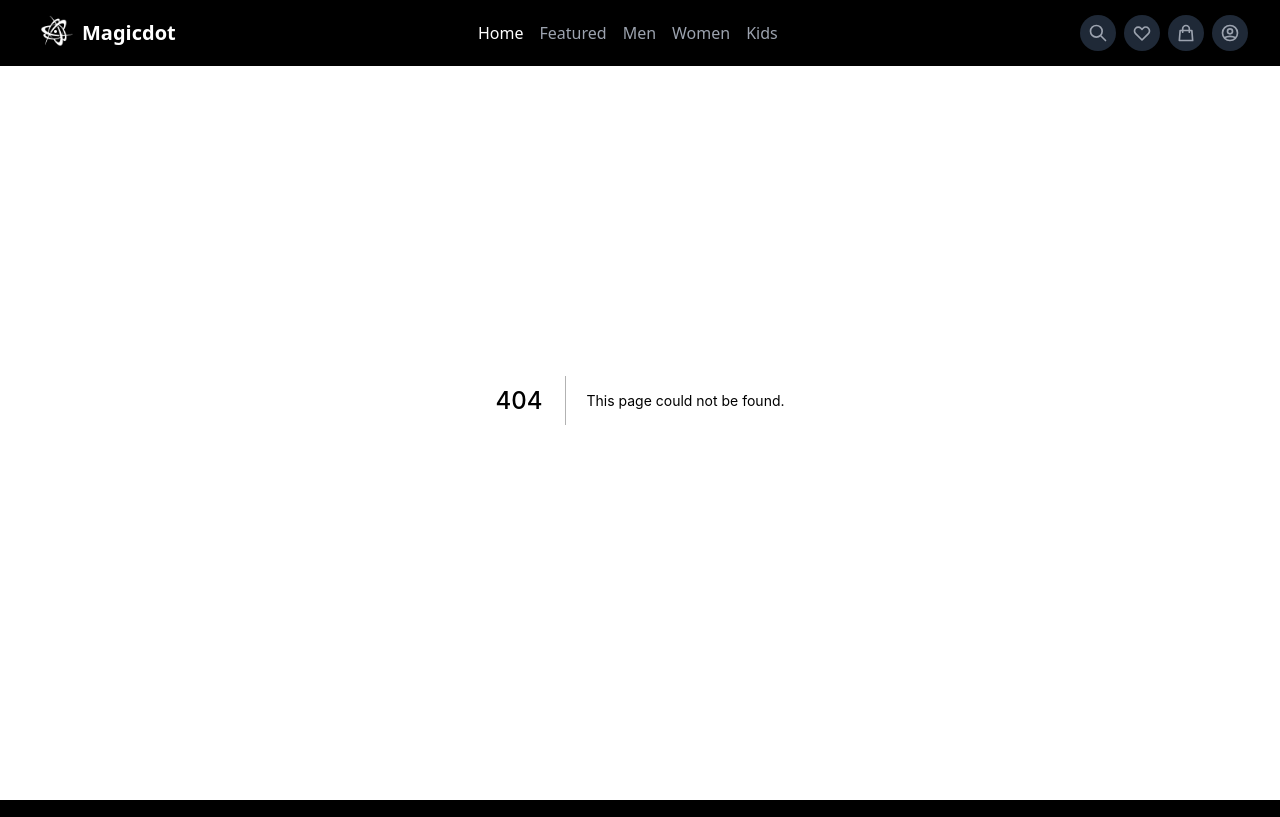
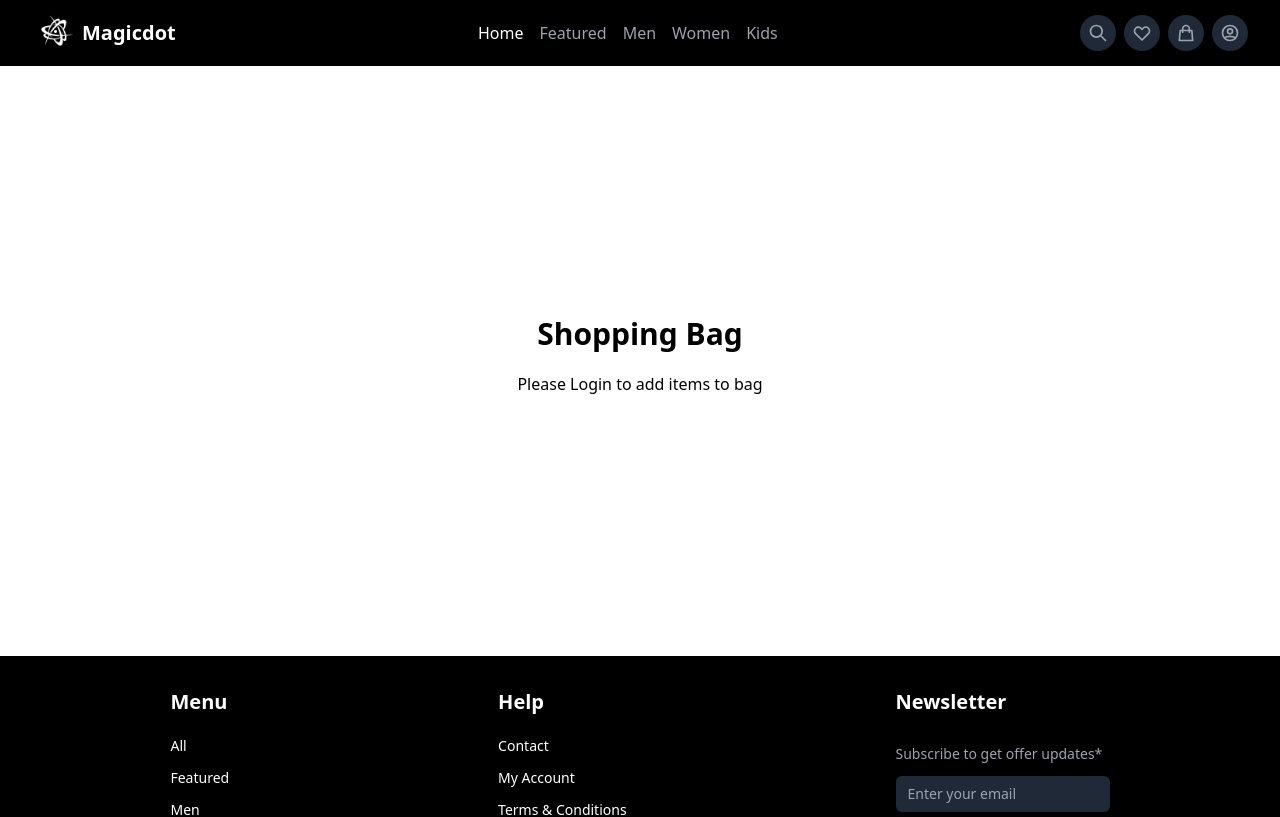
Before and after one commit to NSVEGUR/magic-dot, a Next.js app in the folder apps/client/: page /shoppingbag in a window 1280 px wide. Before the commit this address had no page. Shown: the top 817 px of the page. Built offline with nearby package versions, Linux system fonts and the light colour scheme.

Commit message:
added initial setup for wishlist and bag pages

```diff
--- a/apps/client/src/components/Header/Navbar.tsx
+++ b/apps/client/src/components/Header/Navbar.tsx
@@ -1,5 +1,6 @@
 import React from 'react'
 import Image from 'next/image'
+import Link from 'next/link'
 
 var lastScrollTop = 0
 
@@ -26,7 +27,7 @@ const Navbar = () => {
   }, [])
   return (
     <>
-      <nav className="navbar-top fixed top-0 z-[999] w-full overflow-x-hidden bg-black text-white transition duration-300">
+      <nav className="navbar-top fixed top-0 z-[999] w-full overflow-x-hidden bg-black text-white transition duration-500">
         <div className="flex justify-between px-2 py-2 md:px-8">
           <div className="logo">
             <a href="#" className="flex items-center">
@@ -43,9 +44,9 @@ const Navbar = () => {
             </a>
           </div>
           <div className="primary-nav hidden items-center space-x-4 md:flex">
-            <a href="#" className="text-white">
-              Home
-            </a>
+            <Link href="/" passHref>
+              <span className="cursor-pointer text-white">Home</span>
+            </Link>
             <a href="#" className="text-gray-400 hover:text-white">
               Featured
             </a>
@@ -61,8 +62,8 @@ const Navbar = () => {
           </div>
           <div className="secondary-nav hidden items-center space-x-2 md:flex">
             <button
-              className="rounded-full bg-gray-800 p-2 text-gray-400 transition duration-300 hover:rotate-[360deg] hover:bg-white hover:text-black"
-              onClick={() => {
+              className="secondary-nav-link"
+              onClick={function () {
                 document.querySelector('.search-bar').classList.toggle('hidden')
               }}
             >
@@ -81,10 +82,8 @@ const Navbar = () => {
                 ></path>
               </svg>
             </button>
-            <a
-              href="#"
-              className="rounded-full bg-gray-800 p-2 text-gray-400 transition duration-300 hover:rotate-[360deg] hover:bg-white hover:text-black"
-            >
+            <Link href="/wishlist" passHref>
+              <span className="secondary-nav-link">
                 <svg
                   className="h-5 w-5"
                   fill="none"
@@ -99,11 +98,10 @@ const Navbar = () => {
                     d="M4.318 6.318a4.5 4.5 0 000 6.364L12 20.364l7.682-7.682a4.5 4.5 0 00-6.364-6.364L12 7.636l-1.318-1.318a4.5 4.5 0 00-6.364 0z"
                   ></path>
                 </svg>
-            </a>
-            <a
-              href="#"
-              className="rounded-full bg-gray-800 p-2 text-gray-400 transition duration-300 hover:rotate-[360deg] hover:bg-white hover:text-black"
-            >
+              </span>
+            </Link>
+            <Link href="/shoppingbag" passHref>
+              <span className="secondary-nav-link">
                 <svg
                   className="h-5 w-5"
                   fill="none"
@@ -118,9 +116,10 @@ const Navbar = () => {
                     d="M16 11V7a4 4 0 00-8 0v4M5 9h14l1 12H4L5 9z"
                   ></path>
                 </svg>
-            </a>
+              </span>
+            </Link>
             <button
-              className="rounded-full bg-gray-800 p-2 text-gray-400 transition duration-300 hover:rotate-[360deg] hover:bg-white hover:text-black"
+              className="secondary-nav-link"
               onClick={() => {
                 document.querySelector('.login-form').classList.remove('hidden')
               }}
--- a/apps/client/src/components/Slider/InfiniteSlider.tsx
+++ b/apps/client/src/components/Slider/InfiniteSlider.tsx
@@ -5,7 +5,7 @@ type infiniteSlider = {
   backgroundColor: string
   textColor: string
   textBackgroundColor: string
-  direction: string
+  animation: string
 }
 
 const InfiniteSlider = (props: infiniteSlider) => {
@@ -14,7 +14,7 @@ const InfiniteSlider = (props: infiniteSlider) => {
       className={`h-72 w-full overflow-hidden md:h-96 ${props.backgroundColor}`}
     >
       <article
-        className={`${props.direction} flex h-full w-[900%] ${props.backgroundColor} md:w-[400%]`}
+        className={`${props.animation} flex h-full w-[900%] ${props.backgroundColor} md:w-[400%]`}
       >
         <div>
           <ul
--- a/apps/client/src/components/Slider/PaginatedSlider.tsx
+++ b/apps/client/src/components/Slider/PaginatedSlider.tsx
@@ -17,8 +17,6 @@ const PaginatedSlider = () => {
       dots.forEach(dot => {
         dot.classList.remove('dots__dot--active')
       })
-      // eslint-disable-next-line no-console
-      console.log(slide)
       document
         .querySelector(`.dots__dot--div[data-slide="${slide}"]`)
         .classList.add('dots__dot--active')
@@ -74,9 +72,9 @@ const PaginatedSlider = () => {
     }
 
     const startAutoSlider = () => {
-      if (!autoSlider) {
-        autoSlider = setInterval(nextSlide, 3000)
-      }
+      // if (!autoSlider) {
+      //   autoSlider = setInterval(nextSlide, 3000)
+      // }
     }
 
     const stopAutoSlider = () => {
--- a/apps/client/src/pages/_app.tsx
+++ b/apps/client/src/pages/_app.tsx
@@ -6,12 +6,12 @@ import Footer from 'src/components/Footer/Footer'
 
 const MyApp = ({ Component, pageProps }: AppProps) => {
   return (
-    <>
+    <main className="mt-14">
       <Component {...pageProps} className="mt-10"></Component>
       <Header></Header>
       <Auth></Auth>
       <Footer></Footer>
-    </>
+    </main>
   )
 }
 
--- a/apps/client/src/pages/index.tsx
+++ b/apps/client/src/pages/index.tsx
@@ -7,7 +7,7 @@ import InfiniteSlider from '../components/Slider/InfiniteSlider'
 
 const Home: NextPage = () => {
   return (
-    <main className="mt-14">
+    <>
       <Head>
         <title>Magicdot | Online Shopping store</title>
         <Favicon></Favicon>
@@ -166,7 +166,7 @@ const Home: NextPage = () => {
           backgroundColor: 'bg-white',
           textColor: 'text-white',
           textBackgroundColor: 'bg-black',
-          direction: 'infinite-slide-straight',
+          animation: 'animate-[bannermove_20s_linear_infinite_alternate]',
         }}
       ></InfiniteSlider>
       <div className="relative h-[400px] w-full bg-[#f1eef5] md:h-[600px]">
@@ -217,10 +217,11 @@ const Home: NextPage = () => {
           backgroundColor: 'bg-black',
           textColor: 'text-black',
           textBackgroundColor: 'bg-white',
-          direction: 'infinite-slide-reverse',
+          animation:
+            'animate-[bannermove_20s_linear_infinite_alternate-reverse]',
         }}
       ></InfiniteSlider>
-    </main>
+    </>
   )
 }
 
--- /dev/null
+++ b/apps/client/src/pages/shoppingbag.tsx
@@ -0,0 +1,20 @@
+import type { NextPage } from 'next'
+import Head from 'next/head'
+import Favicon from 'ui/src/Favicon'
+
+const ShoppingBag: NextPage = () => {
+  return (
+    <>
+      <Head>
+        <title>ShoppingBag | Magicdot</title>
+        <Favicon></Favicon>
+      </Head>
+      <div className="flex h-[75vh] w-full flex-col items-center justify-center gap-5">
+        <h1 className="text-3xl font-bold capitalize">Shopping Bag</h1>
+        <h1>Please Login to add items to bag</h1>
+      </div>
+    </>
+  )
+}
+
+export default ShoppingBag
--- /dev/null
+++ b/apps/client/src/pages/wishlist.tsx
@@ -0,0 +1,20 @@
+import type { NextPage } from 'next'
+import Head from 'next/head'
+import Favicon from 'ui/src/Favicon'
+
+const Wishlist: NextPage = () => {
+  return (
+    <>
+      <Head>
+        <title>Wishlist | Magicdot</title>
+        <Favicon></Favicon>
+      </Head>
+      <div className="flex h-[75vh] w-full flex-col items-center justify-center gap-5">
+        <h1 className="text-3xl font-bold capitalize">Wishlist</h1>
+        <h1>Please Login to add items to wishlist</h1>
+      </div>
+    </>
+  )
+}
+
+export default Wishlist
--- a/apps/client/styles/globals.css
+++ b/apps/client/styles/globals.css
@@ -2,59 +2,32 @@
 @tailwind components;
 @tailwind utilities;
 
-img {
-  height: 100%;
-  width: 100%;
-  object-fit: cover;
-}
-
-.hover-trigger .hover-target {
-  display: none;
-}
-
-.hover-trigger:hover .hover-target {
-  display: block;
-}
-
-.dots {
-  position: absolute;
-  bottom: 5%;
-  left: 50%;
-  transform: translateX(-50%);
-  display: flex;
-}
-
-.dots__dot--active {
-  opacity: 1;
-  background: white;
-  animation: load 3s linear;
-}
-
-.overlay:hover img {
-  transform: scale(1.3);
-}
-
-.infinite-slide-straight {
-  animation: bannermove 20s linear infinite alternate;
-}
-.infinite-slide-reverse {
-  animation: bannermove 20s linear infinite alternate-reverse;
-}
-
-@keyframes load {
-  0% {
-    width: 0;
-  }
-  100% {
-    width: 100%;
+@layer base {
+  img {
+    @apply h-full w-full object-cover;
   }
 }
 
-@keyframes bannermove {
-  0% {
-    transform: translateX(0);
+@layer components {
+  .hover-trigger .hover-target {
+    @apply hidden;
   }
-  100% {
-    transform: translateX(-50%);
+  .hover-trigger:hover .hover-target {
+    @apply block;
+  }
+  .dots {
+    @apply absolute bottom-[5%] left-[50%] flex -translate-x-[50%];
+  }
+  .dots__dot--active {
+    @apply animate-loadline bg-white opacity-100;
+  }
+  .secondary-nav-link {
+    @apply rounded-full bg-gray-800 p-2 text-gray-400 transition duration-300 hover:rotate-[360deg] hover:bg-white hover:text-black;
+  }
+  .active-secondary-nav-link {
+    @apply bg-white text-black;
+  }
+  .overlay:hover img {
+    @apply scale-125;
   }
 }
--- a/apps/client/tailwind.config.js
+++ b/apps/client/tailwind.config.js
@@ -4,7 +4,29 @@ module.exports = {
     './src/components/**/*.{js,ts,jsx,tsx}',
   ],
   theme: {
-    extend: {},
+    extend: {
+      keyframes: {
+        loadline: {
+          '0%': {
+            width: '0%',
+          },
+          '100%': {
+            width: '100%',
+          },
+        },
+        bannermove: {
+          '0%': {
+            transform: 'translateX(0)',
+          },
+          '100%': {
+            transform: 'translateX(-50%)',
+          },
+        },
+      },
+      animation: {
+        loadline: 'loadline 3s linear',
+      },
+    },
   },
   plugins: [],
 }
```
Lines whose indentation alone changed are shown as unchanged.
